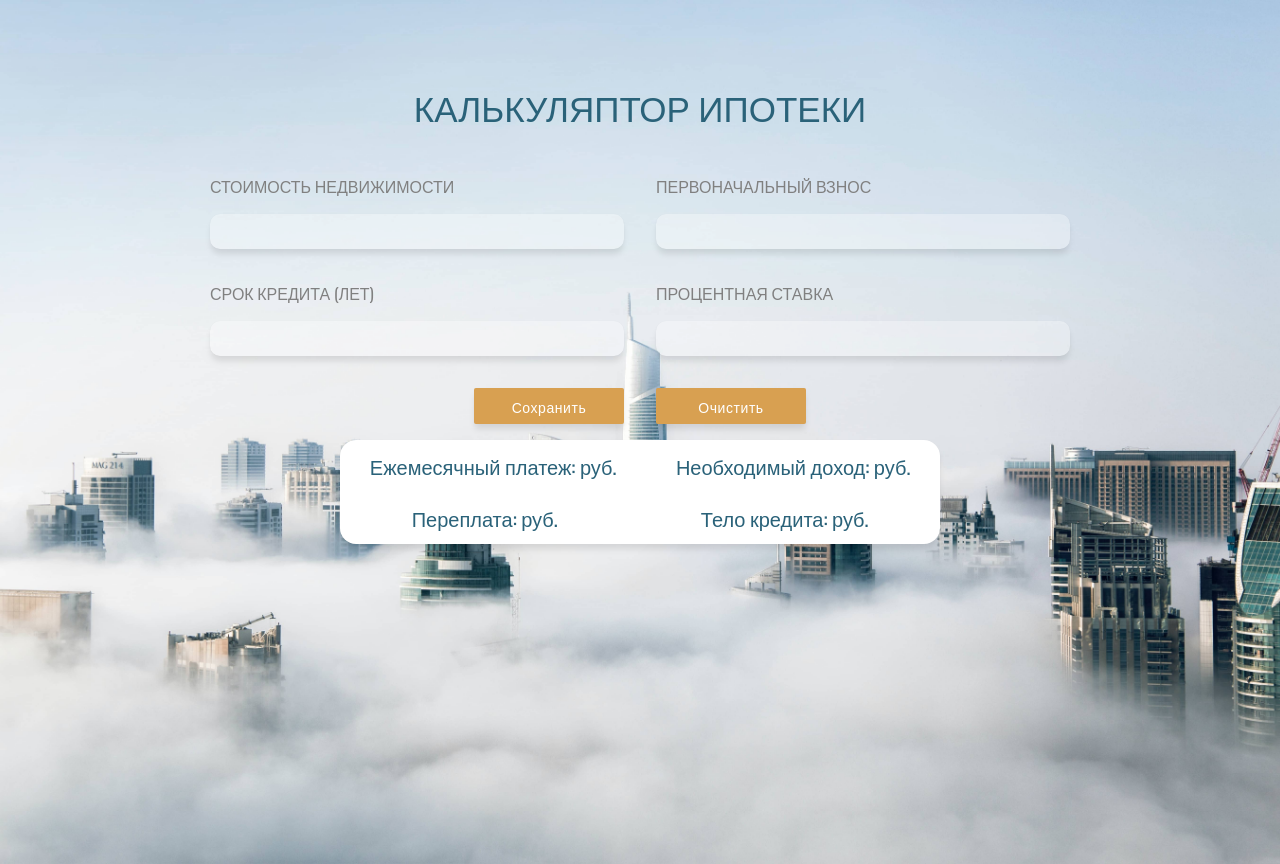
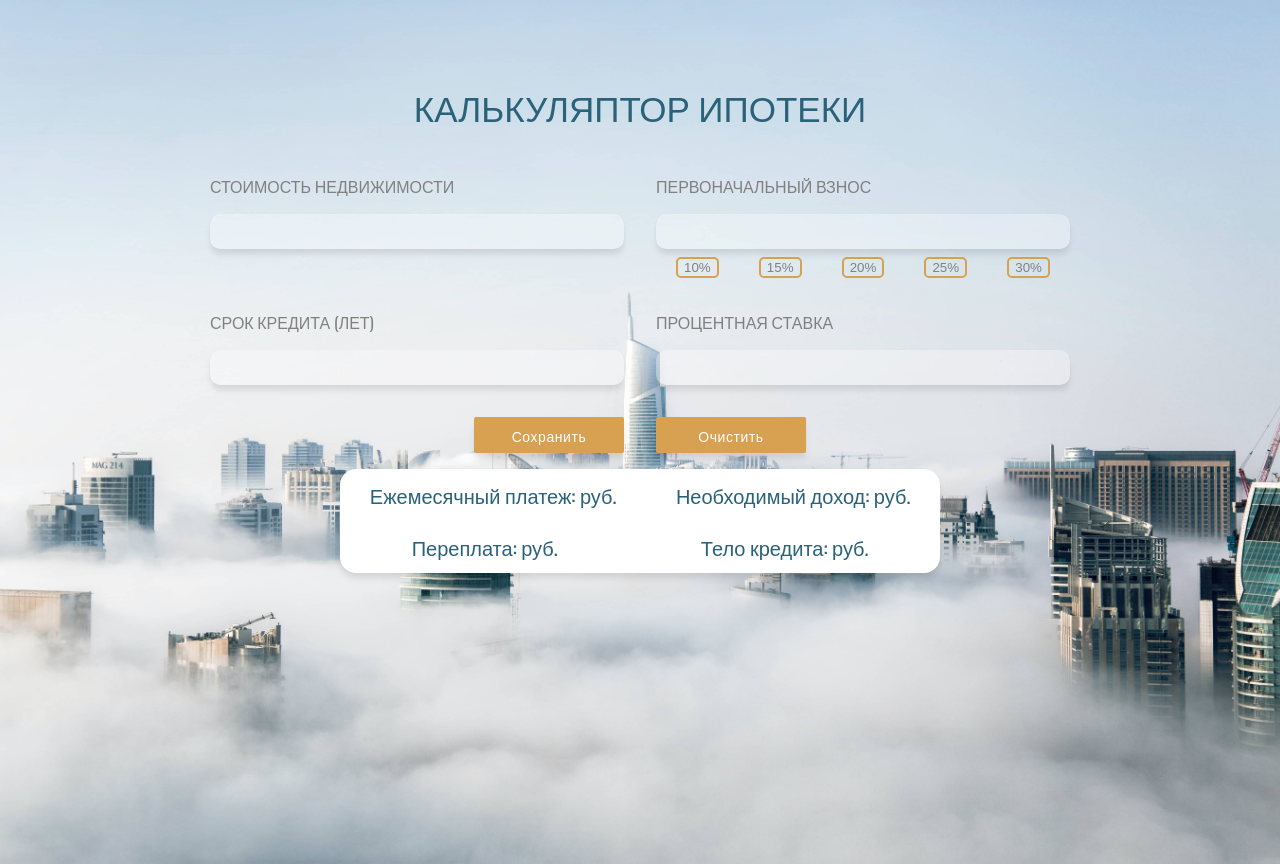
Before and after one commit to NadineKhis/mortgage-calculator, a React (Create React App) app: page / in a window 1280 px wide. Built offline with nearby package versions, Linux system fonts and the light colour scheme.

Commit message:
feat: add down payment anchors

```diff
--- a/src/components/FormContainer.js
+++ b/src/components/FormContainer.js
@@ -107,6 +107,26 @@ flex-wrap: wrap;
   border-radius: 1rem;
 `
 
+const AnchorSection = styled.div`
+  display:flex;
+  flex-direction: row;
+  justify-content: space-around;
+  margin-top: 0.5rem;
+`
+
+const AnchorBtn = styled.button`
+  border: 2px solid black;
+  cursor: pointer;
+  border-radius: 5px;
+  border-color: #d8a051;
+  color: grey;
+  background-color: transparent;
+  &:hover {
+    background-color: #d8a051;
+    color: white;
+  }
+`
+
 export default class Fields extends React.Component {
   constructor(props) {
     super(props);
@@ -140,8 +160,6 @@ export default class Fields extends React.Component {
         overpayment: ''
       };
     }
-
-
   }
 
   changeFocus ()  {
@@ -185,17 +203,27 @@ export default class Fields extends React.Component {
   }
 
   validateFields() {
-    // validate fields
     const validatedPrice = +this.state.purchasePrice;
     const validatedPayment = +this.state.downPayment;
     const validatedLoanTerm =+this.state.loanTerm;
     const validatedApr = +this.state.loanApr;
-    // calculate
     if (validatedPrice && validatedPayment && validatedLoanTerm && validatedApr) {
         this.calculateValues();
     } else {
      this.cleanRes()
     }
+  }
+
+  handleAnchor(e, percent) {
+    if (e) {
+      e.preventDefault();
+    }
+    let newDP = this.state.purchasePrice * percent / 100;
+    this.setState(prevState => ({
+      downPayment: newDP,
+    }), () => {
+      this.validateFields()
+    });
   }
 
   calculateValues() {
@@ -251,6 +279,13 @@ export default class Fields extends React.Component {
               value={this.state.downPayment}
               onChange={this.updateField.bind(this)}
               type="text"/>
+              <AnchorSection>
+                <AnchorBtn onClick={(e) => this.handleAnchor(e, 10)}>10%</AnchorBtn>
+                <AnchorBtn onClick={(e) => this.handleAnchor(e, 15)}>15%</AnchorBtn>
+                <AnchorBtn onClick={(e) => this.handleAnchor(e, 20)}>20%</AnchorBtn>
+                <AnchorBtn onClick={(e) => this.handleAnchor(e, 25)}>25%</AnchorBtn>
+                <AnchorBtn onClick={(e) => this.handleAnchor(e, 30)}>30%</AnchorBtn>
+              </AnchorSection>
           </InputSection>
           <InputSection>
             <label>Срок кредита (лет)</label>
```
